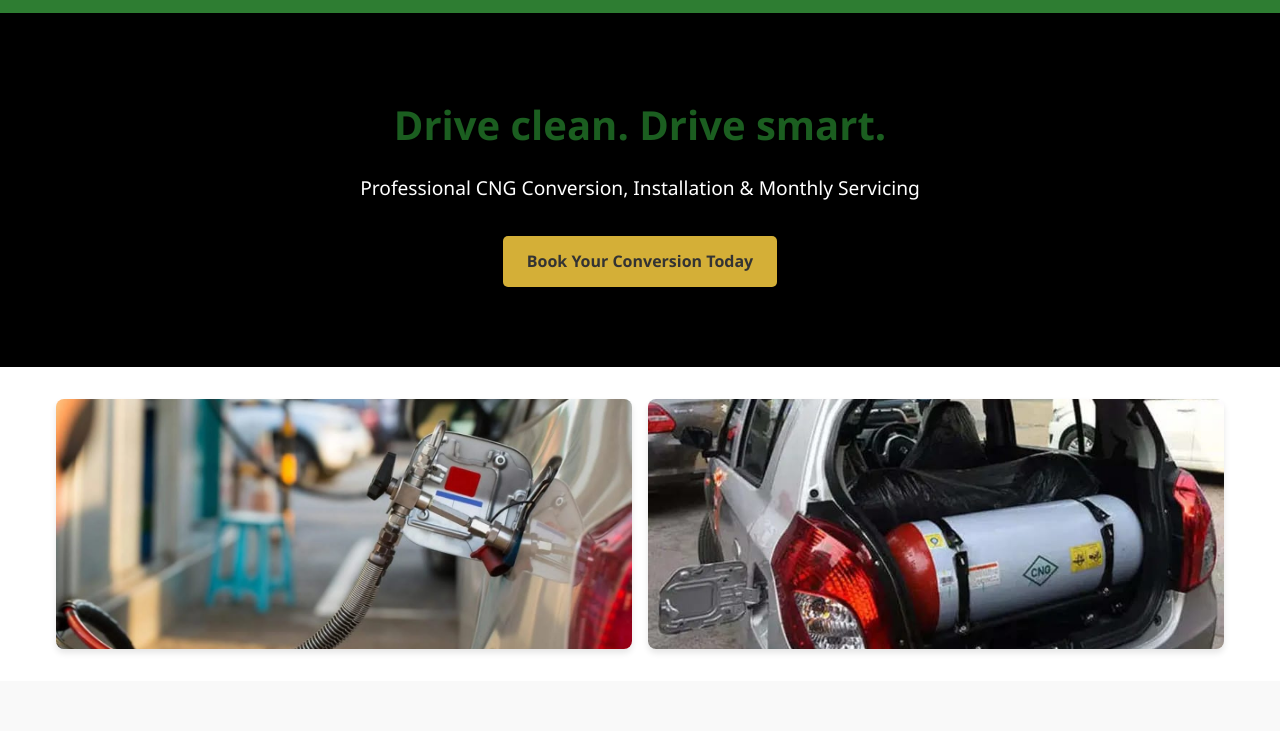
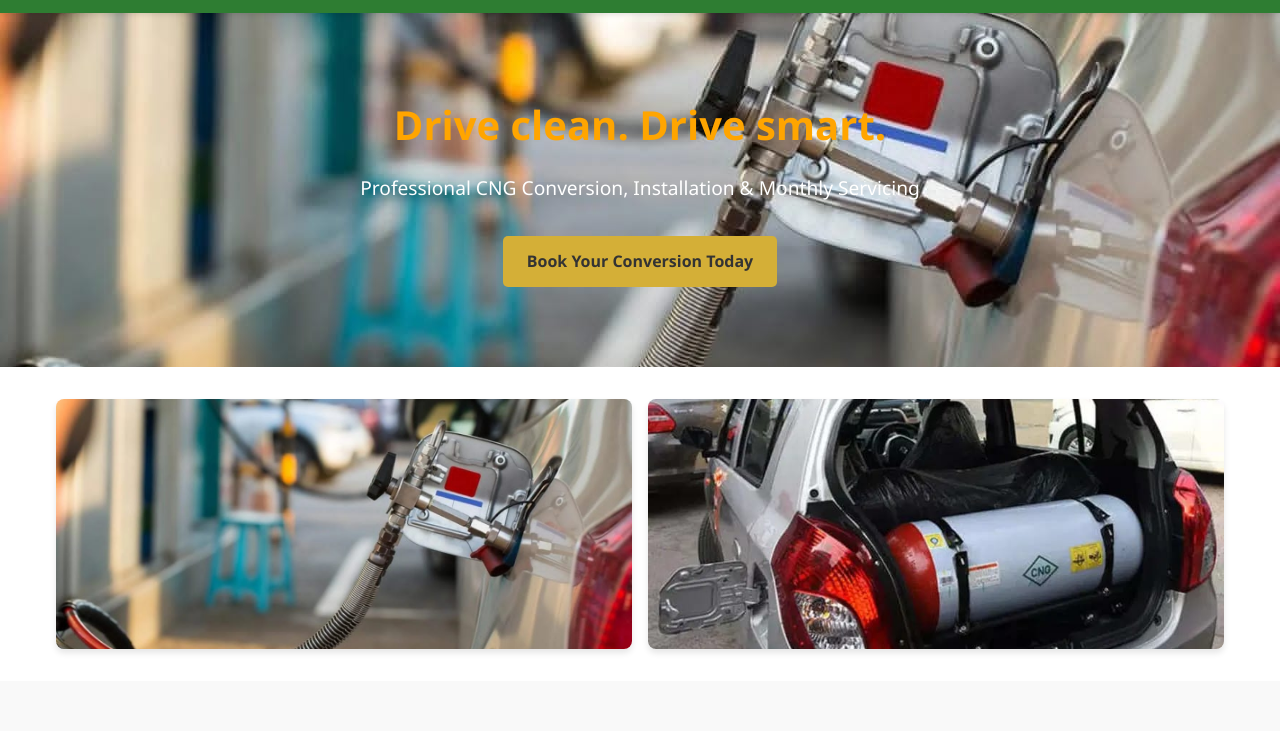
Before and after one commit to samkiel488/ATCO, a plain HTML site: page index.html in a window 1280 px wide. Shown: the part 69-800 px from the top of the page. Drawn offline with Linux system fonts and the light colour scheme.

Commit message:
update styles.css

```diff
--- a/styles.css
+++ b/styles.css
@@ -96,13 +96,19 @@ header h1 {
 .hero {
   text-align: center;
   padding: 5rem 2rem;
-  background-color: black;
+  background: url('cng3.jpg')center/cover;
   color: var(--white);
 }
 
 .hero h2 {
   font-size: 2.5rem;
   margin-bottom: 1rem;
+   display: inline-block;
+  color: Orange;
+  padding: 0;
+  border-radius: 5px;
+  font-weight: bold;
+  transition: all 0.3s;
 }
 
 .hero p {
```
